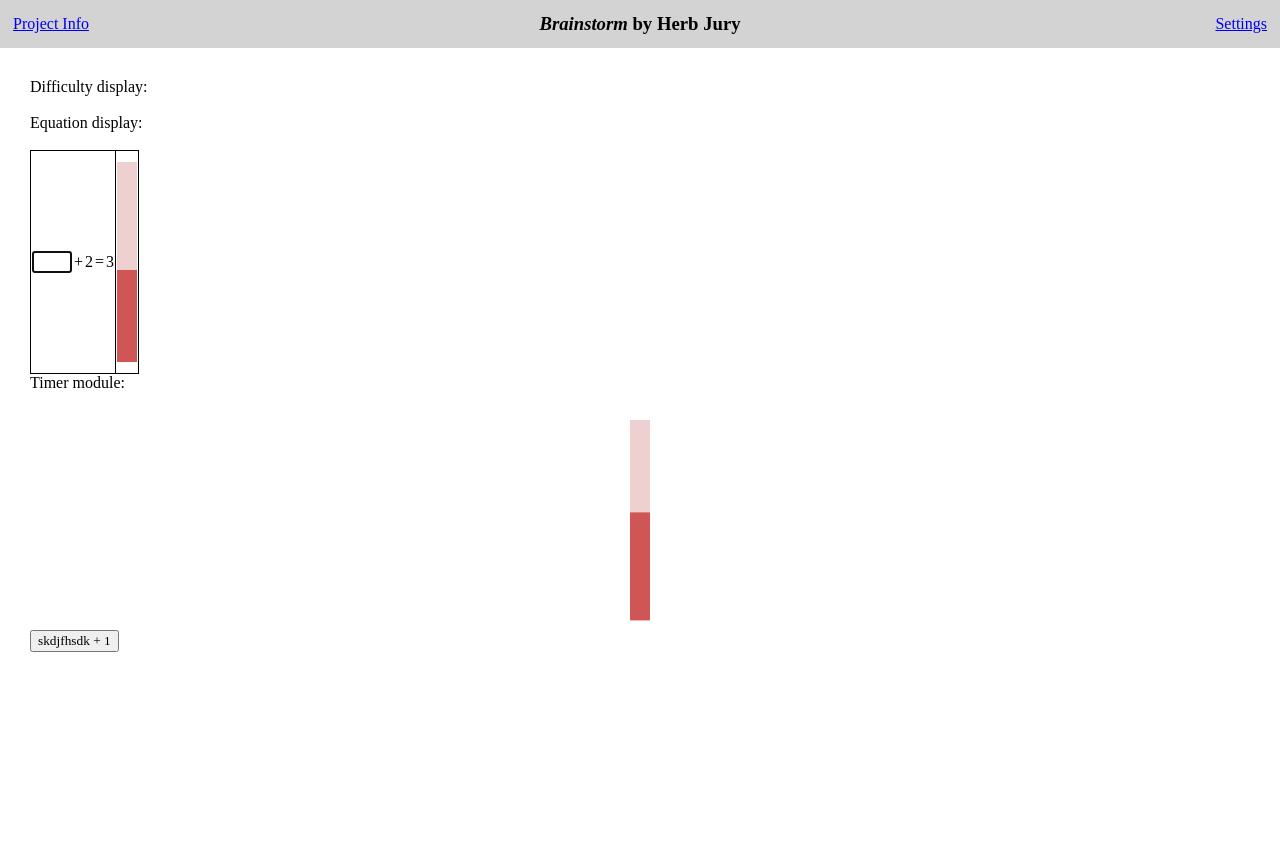
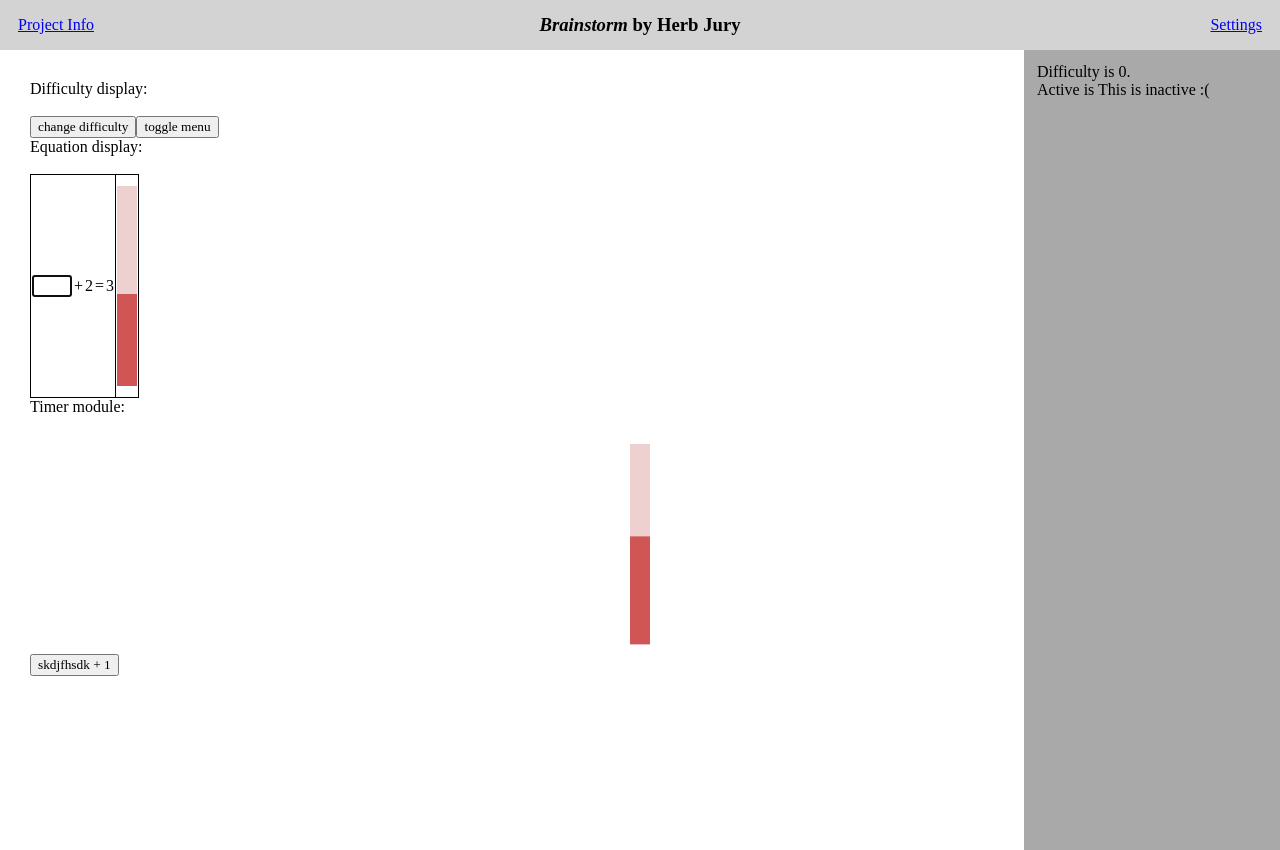
Before and after one commit to MrMugwump/BrainstormComp225, a Next.js app: page / in a window 1280 px wide. Before the commit the page ends 800 px from the top, so only its background shows below. Built offline with nearby package versions, Linux system fonts and the light colour scheme.

Commit message:
added settings module

```diff
--- a/src/app/globals.css
+++ b/src/app/globals.css
@@ -24,8 +24,9 @@
 .headerMenu {
   table-layout: fixed;
   width: 100%;
-  height: 30px;
-  padding: 10px;
+  height: 50px;
+  padding-left:15px;
+  padding-right:15px;
   background-color: lightgray;
 }
 
--- a/src/app/page.tsx
+++ b/src/app/page.tsx
@@ -5,6 +5,7 @@ import React from 'react';
 import { useState } from 'react';
 import TimerModule from './timer';
 import EquationDisplay from './equationDisplay';
+import SettingsModule from './settings';
 
 
 
@@ -15,6 +16,8 @@ export default function Home() {
   const [timerLength, setTimerLength] = useState(10000);
   const [interval, setInterval] = useState(1000);
   const [timeEnded, setTimeEnded] = useState(1);
+  const [isActive, setActive] = useState(false);
+  const [difficulty, setDifficulty] = useState(0);
   //const {seconds} = useTimer(time,10000);
 
   return (
@@ -44,6 +47,14 @@ export default function Home() {
 
         <p>Difficulty display:</p>
         <br></br>
+        <SettingsModule
+        isActive = {isActive}
+        difficulty = {difficulty}/>
+        <button className='button button2' onClick={()=>setDifficulty(1)}>change difficulty</button>
+        <button className='button button3' onClick={
+          ()=>setActive(true)
+        }>toggle menu</button>
+
 
         <p>Equation display:</p>
         <br></br>
--- /dev/null
+++ b/src/app/settings.tsx
@@ -0,0 +1,39 @@
+import React from "react"
+import { useState, useEffect } from 'react';
+import "./settingsStyle.css"
+
+const SettingsMenu = ({isActive, difficulty, activeMessage}:any) => (
+    <table className="settingsMenu">
+        <tbody>
+            <tr>
+              <td className="settingsMenuBox">
+                Difficulty is {difficulty}. <br/>
+                Active is {activeMessage}
+              </td>
+            </tr>
+        </tbody>
+    </table>
+)
+
+export default function SettingsModule({isActive, difficulty}:any) {
+
+    const [activeMessage, setActiveMessage] = useState("This is active!");
+
+    useEffect(() => {
+        if(isActive) {
+            setActiveMessage("This is active!")
+        } else {
+            setActiveMessage("This is inactive :(");
+        }
+    },[isActive]);
+
+    return (
+        <>
+            <SettingsMenu
+                isActive = {isActive}
+                difficulty = {difficulty}
+                activeMessage = {activeMessage}
+            />
+        </>
+    );
+}
--- /dev/null
+++ b/src/app/settingsStyle.css
@@ -0,0 +1,13 @@
+.settingsMenu {
+    position:absolute;
+    height:100%;
+    top:50px;
+    width:20%;
+    left:80%;
+    padding: 10px;
+    background-color: darkgray;
+  }
+
+  .settingsMenuBox {
+    vertical-align:top;
+  }
```
